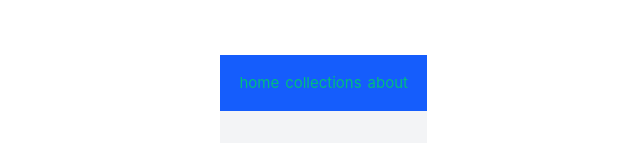
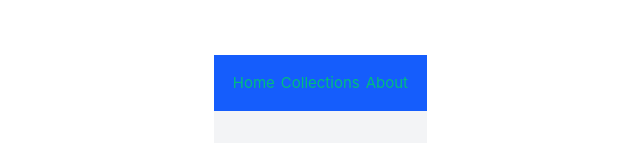
Before and after one commit to evangeliaSk/Joke-Collection-App, a Vue app: page / in a window 1280 px wide. Shown: the part 301-450 px from the top of the page, without its empty margins (213-853 px from the left). Built offline with nearby package versions, Linux system fonts and the light colour scheme; the HTML template or start-up script is replaced by a standard one.

Commit message:
Fix navabr

```diff
--- a/src/components/Navbar.vue
+++ b/src/components/Navbar.vue
@@ -1,9 +1,9 @@
 <template>
   <nav class="bg-blue-600 text-white p-4">
     <ul class="flex space-x-4">
-      <navbar-link page="home" :key="1"></navbar-link>
-      <navbar-link page="collections" :key="1"></navbar-link>
-      <navbar-link page="about" :key="1"></navbar-link>
+      <navbar-link title="Home" route="" :key="1"></navbar-link>
+      <navbar-link title="Collections" route="collections" :key="2"></navbar-link>
+      <navbar-link title="About" route="about" :key="3"></navbar-link>
     </ul>
   </nav>
 </template>
--- a/src/components/NavbarLink.vue
+++ b/src/components/NavbarLink.vue
@@ -1,19 +1,19 @@
 <template>
   <li>
     <router-link
-      :to="`/${page}`"
+      :to="`/${route}`"
       class="nav-link"
       active-class="active"
       aria-current="page"
-      :title="`This link goes to ${page} the page`"
+      :title="`This link goes to ${title} the page`"
     >
-      {{ page }}</router-link
+      {{ title }}</router-link
     >
   </li>
 </template>
 
 <script lang="ts">
 export default {
-  props: ['page'],
+  props: ['route', 'title'],
 }
 </script>
```
